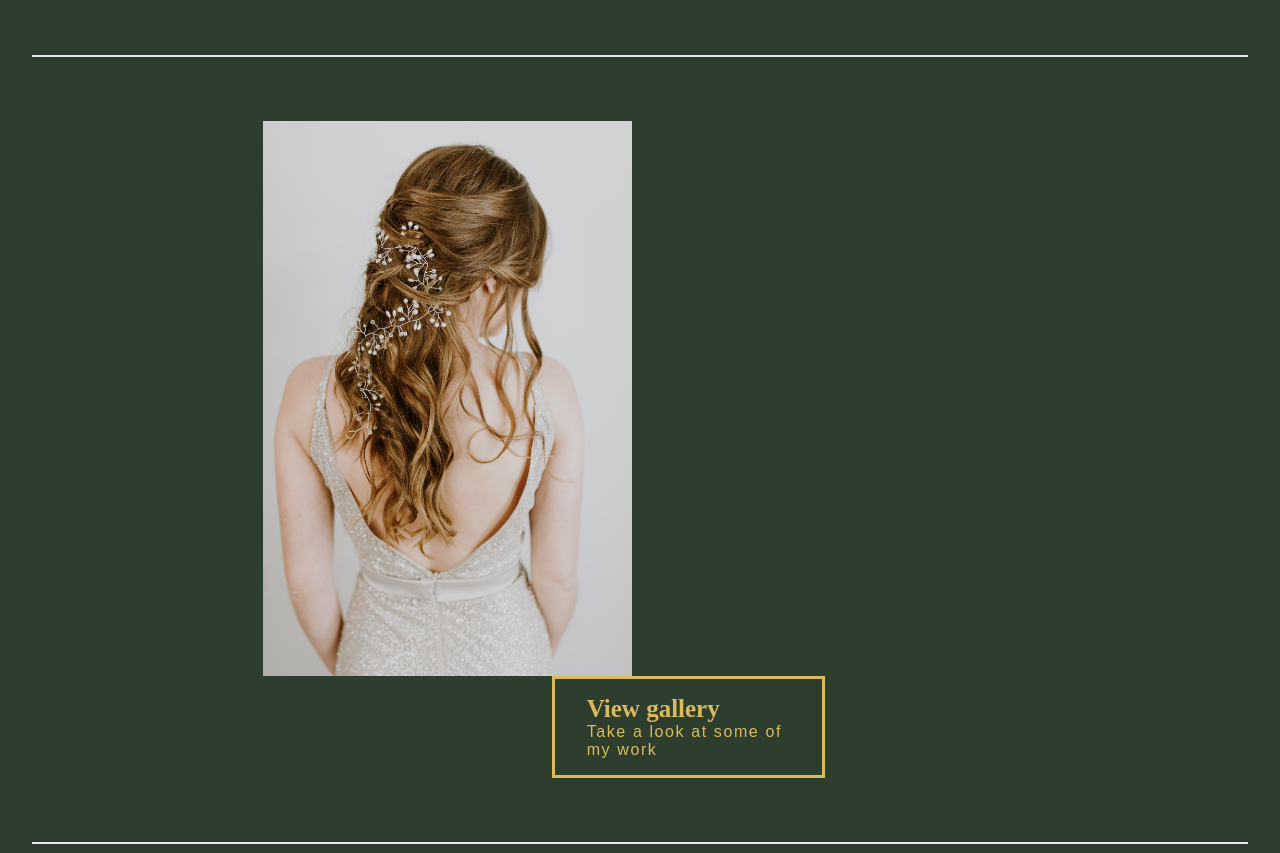
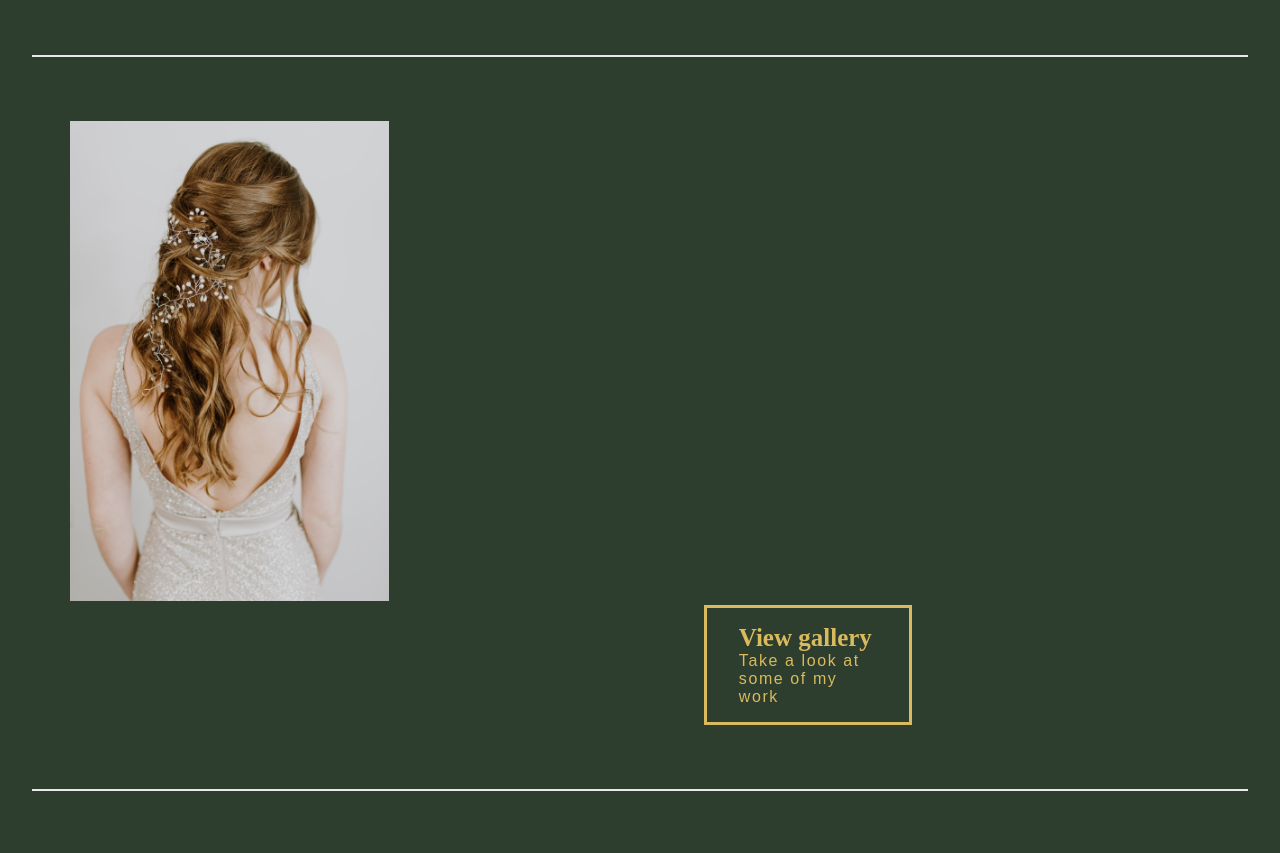
Before and after one commit to deshandeshandeshan/nickyolivier, a React (Create React App) app: page / in a window 1280 px wide. Shown: the part 2640-3493 px from the top of the page. Built offline with nearby package versions, Linux system fonts and the light colour scheme; a web font is replaced by a local one.

Commit message:
Created image slider component and imported into home. In imageSlider component, set up state to track the current index of images array

```diff
--- a/src/components/Home.js
+++ b/src/components/Home.js
@@ -2,7 +2,7 @@ import { Link } from "react-router-dom";
 import introImage from "../images/wedding-hair-2.jpg";
 import weddingCouple from "../images/wedding-hair-15.jpg";
 import aboutMe from "../images/about-me.png";
-import galleryImage1 from "../images/wedding-hair-1.jpg";
+import ImageSlider from "./ImageSlider";
 import "./Home.css";
 
 const Home = () => {
@@ -70,12 +70,7 @@ const Home = () => {
       </div>
       <div className="home-devider"></div>
       <div className="home-gallery home-grid">
-        <img
-          src={galleryImage1}
-          alt="woman back-side showing off wedding hairstyle"
-          className="home-gallery-image home-section-padding"
-          width="100%"
-        />
+        <ImageSlider className="home-image-slider" />
         <Link to="/gallery" className="home-gallery-button-link">
           <button className="button home-gallery-button">
             <h3 className="button-heading-text">View gallery</h3>
--- /dev/null
+++ b/src/components/ImageSlider.css
@@ -0,0 +1,9 @@
+.image-slide-container {
+    height: 100%;
+    width: 100%;
+    position: relative;
+}
+
+.image-slide {
+    height: 30rem;
+}
--- /dev/null
+++ b/src/components/ImageSlider.js
@@ -0,0 +1,25 @@
+import { useState } from "react";
+import "./ImageSlider.css";
+
+const ImageSlider = () => {
+  const imageSlides = [
+    {
+      image: require("../images/wedding-hair-1.jpg"),
+      title: "Annies wedding hair",
+    },
+  ];
+
+  const [currentIndex, setCurrentIndex] = useState(0);
+
+  return (
+    <div className="image-slide-container">
+      <img
+        className="image-slide"
+        src={`${imageSlides[currentIndex].image}`}
+        alt="woman holding flowers looking out into a lake"
+      />
+    </div>
+  );
+};
+
+export default ImageSlider;
```
